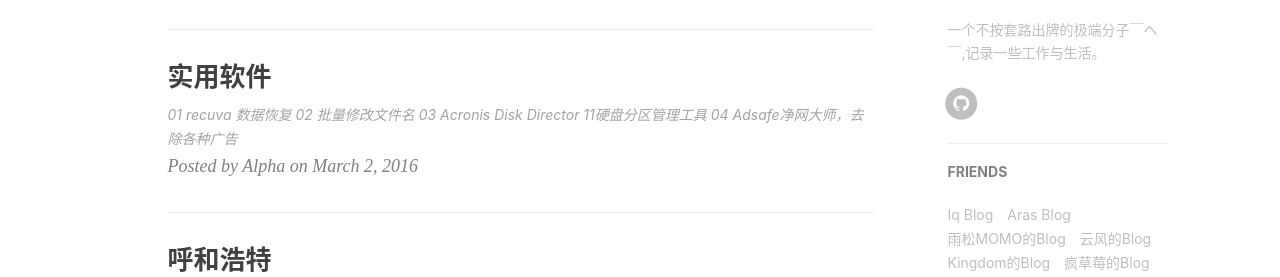
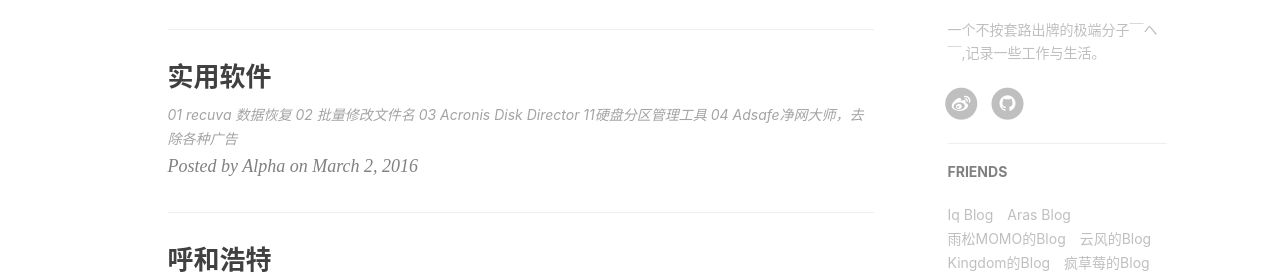
Before and after one commit to alphazhugit/alphazhu.github.io, a Jekyll site: the page built from index.html, in a window 1280 px wide. Shown: the part 862-1139 px from the top of the page. Built offline with Jekyll 4.4.1, drawn with Linux system fonts in a browser that asks for light colours; nearby versions of some CDN libraries; the list of posts is cut into pages by our own code.

Commit message:
04061742

```diff
--- a/_config.yml
+++ b/_config.yml
@@ -18,7 +18,7 @@ RSS: false
 #zhihu_username:     alphazhugit
 github_username:    alphazhugit
 #douban_username:    69635011
-#weibo_username:     2776591135
+weibo_username:     Alpha-zhu
 #twitter_username:  candycat1992
 #facebook_username:  huxpro
 
```
